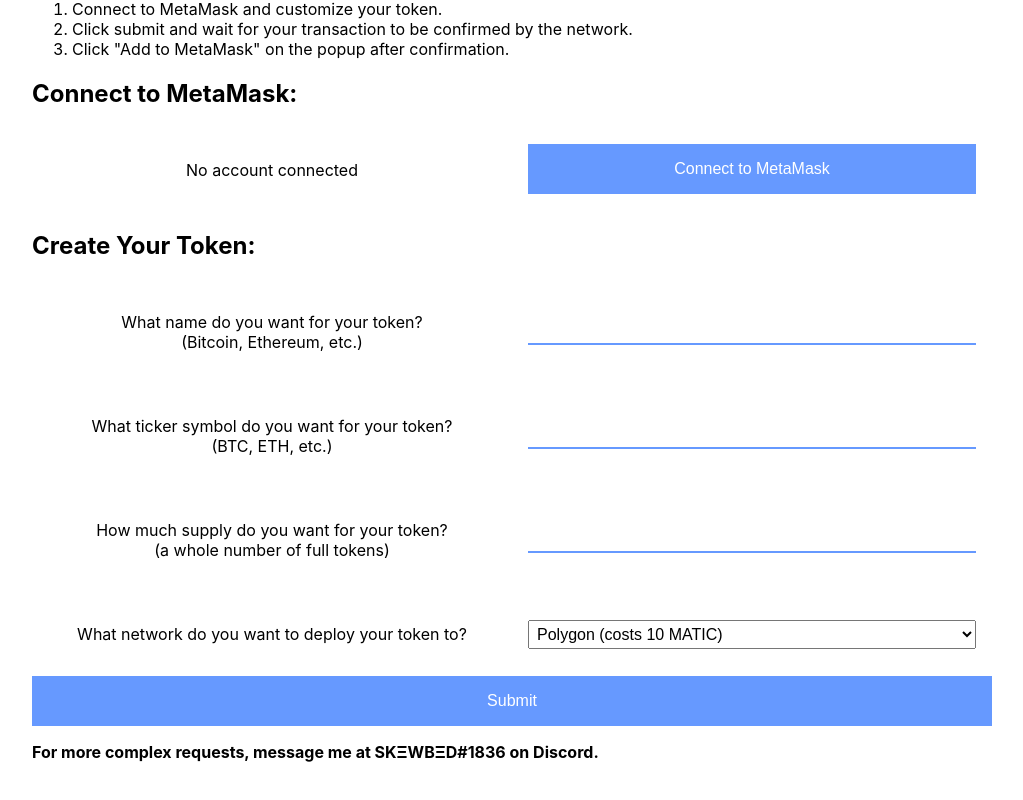
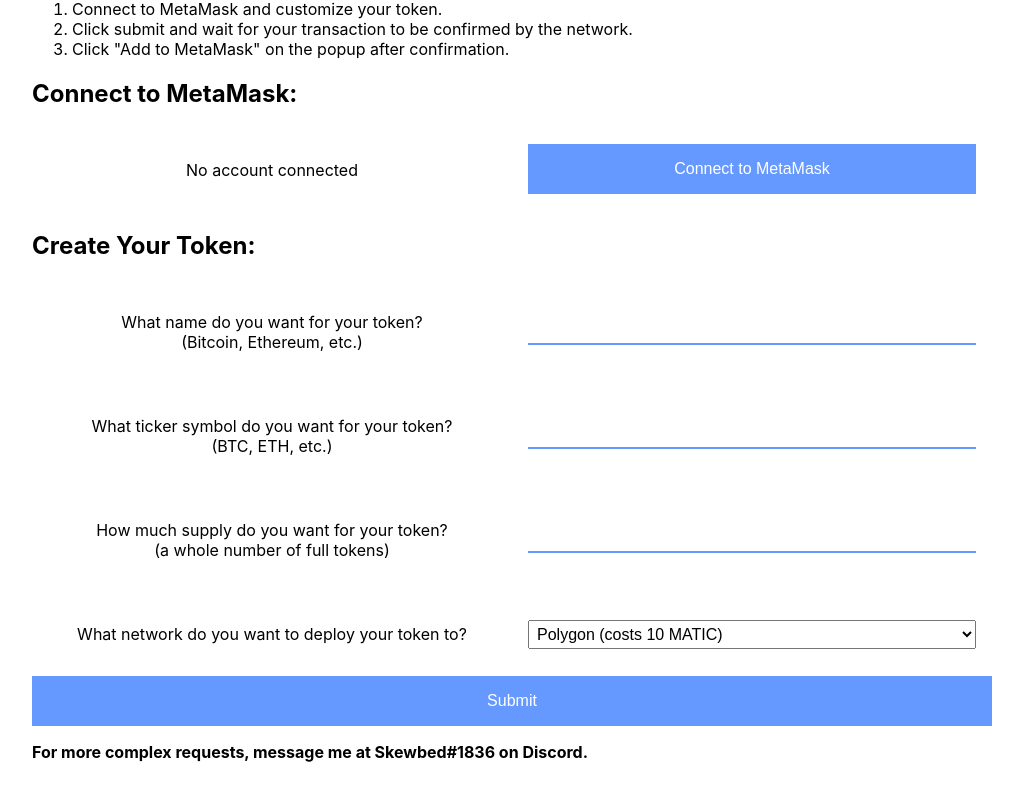
Before and after one commit to tripplyons/EasyERC20, a React (Create React App) app in the folder interface/: page / in a window 1280 px wide. Shown: the part 204-1004 px from the top of the page, without its empty margins (128-1151 px from the left). Built offline with nearby package versions, Linux system fonts and the light colour scheme.

Commit message:
Update Discord username

```diff
--- a/interface/src/components/App/App.js
+++ b/interface/src/components/App/App.js
@@ -22,7 +22,7 @@
         </ol>
         <CreationForm provider={this.state.provider}></CreationForm>
 
-        <p><b>For more complex requests, message me at SKΞWBΞD#1836 on Discord.</b></p>
+        <p><b>For more complex requests, message me at Skewbed#1836 on Discord.</b></p>
       </Container>
     );
   }
```
